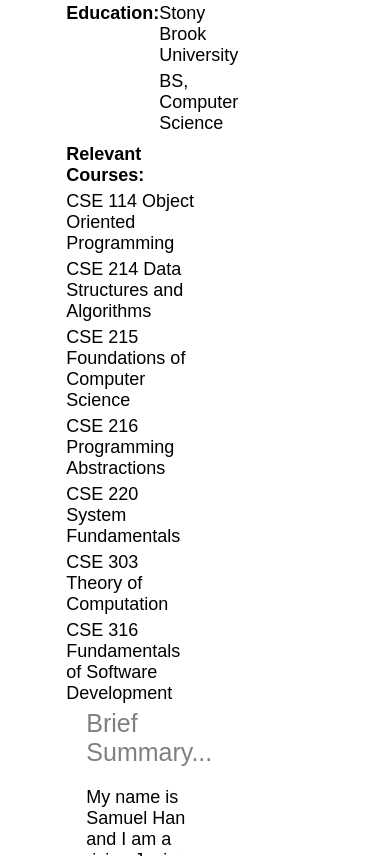
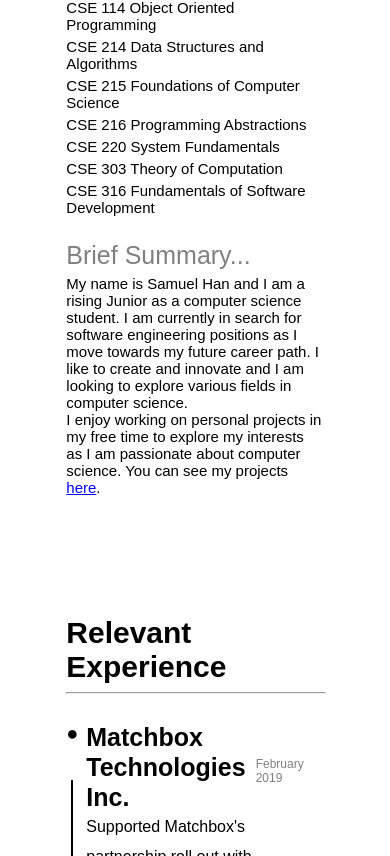
Before and after one commit to samuelhan713/samuel-han-online-portfolio2, a React (Create React App) app: page / in a window 390 px wide. Shown: the part 1144-2000 px from the top of the page. Built offline with nearby package versions, Linux system fonts and the light colour scheme.

Commit message:
Made aboutme responsive

```diff
--- a/src/components/Footer.js
+++ b/src/components/Footer.js
@@ -6,10 +6,10 @@
             <div className="footerContainer">
                 <div className='copyright'>© 2022 Copyright: Samuel Han</div>
                 <div className='vert'>|</div>
-                <hr/>
+                <hr className='hr'/>
                 <div className='footerEmail'><img id='email' src='https://tompfister.files.wordpress.com/2014/06/white-email-icon-png-u1nhol7t.png?w=600' /> samuel.han@stonybrook.edu</div>
                 <div className='vert'>|</div>
-                <hr/>
+                <hr className='hr'/>
                 <div className='footerPhone'><img id='phone' src='https://icon-library.com/images/call-icon-vector/call-icon-vector-1.jpg' />010-5803-8211</div>
             </div>
         </div>
--- a/src/components/aboutme.css
+++ b/src/components/aboutme.css
@@ -105,12 +105,33 @@
     color: blue;
 }
 
-@media all and (max-width: 500px) {
+@media all and (max-width: 600px) {
+    .aboutme {
+        width: 100vw;
+        display: flex;
+        justify-content: center;
+    }
+
     .aboutmeContainer {
 
     }
     .splitContainer {
         flex-direction: column;
+        font-size: 15px;
+    }
+
+    .left {
+        width: 100%;
+    }
+
+    .right {
+        width: 100%;
+        margin-top: 20px;
+        padding: 0;
+    }
+
+    .summary {
+        padding-bottom: 5px;
     }
 
 }
--- a/src/components/footer.css
+++ b/src/components/footer.css
@@ -31,7 +31,7 @@
     font-weight: bold;
 }
 
-hr {
+.hr {
     display: none;
 }
 
@@ -58,7 +58,7 @@
         margin-bottom: 10px;
     }
 
-    hr {
+    .hr {
         display: block;
         width: 5%;
     }
--- a/src/components/projects.css
+++ b/src/components/projects.css
@@ -48,7 +48,7 @@
 .notesBody,
 .pacmanBody,
 .snakeBody {
-    margin-bottom: 70px;
+    margin-bottom: 60px;
 }
 
 h3 {
--- a/src/components/topbar.css
+++ b/src/components/topbar.css
@@ -41,7 +41,7 @@
         font-size: 10px;
     }
     .topbarContainer {
-        width: 95%;
+        width: 90%;
     }
     .links {
         width: 30%;
```
